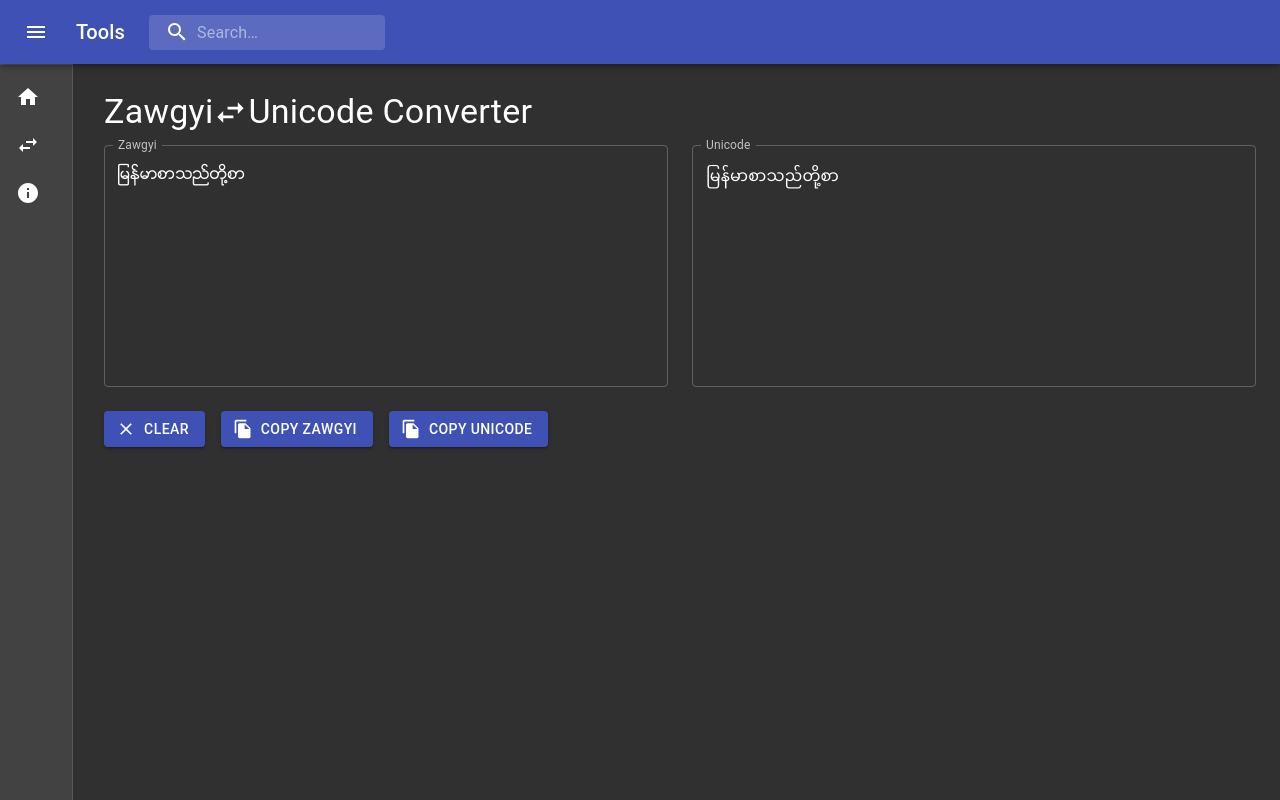
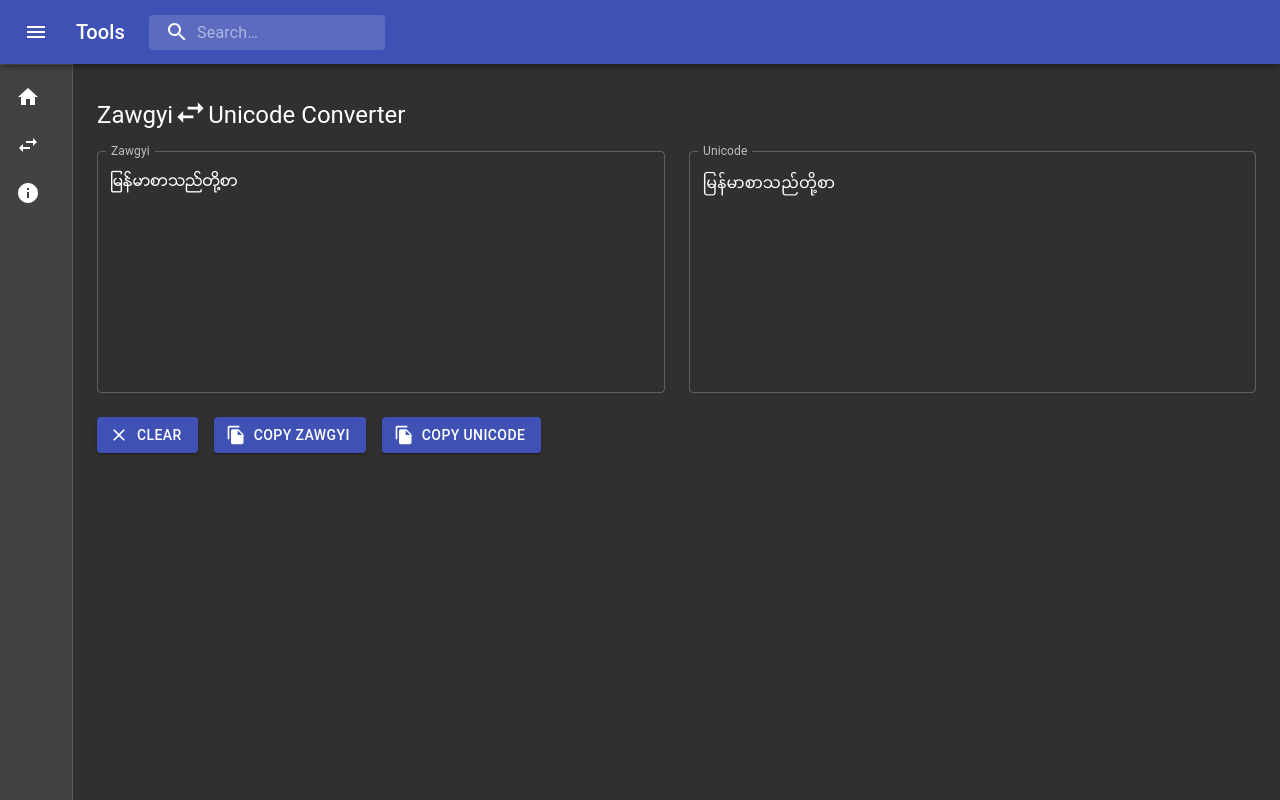
Before and after one commit to nayzawoo/tools, a React (Create React App) app: page /#/zawgyi-unicode-converter in a window 1280 px wide. Built offline with nearby package versions, Linux system fonts and the light colour scheme.

Commit message:
minor ui update

```diff
--- a/src/App.js
+++ b/src/App.js
@@ -243,7 +243,6 @@ export default function PrimarySearchAppBar() {
               </ListItem>
             </List>
           </Drawer>
-          x
           <main className={classes.content}>
             <div className={classes.toolbar} />
             <Suspense fallback={<div>Loading...</div>}>
--- /dev/null
+++ b/src/Components/PageTitle.js
@@ -0,0 +1,10 @@
+import Typography from "@material-ui/core/Typography";
+import Hidden from "@material-ui/core/Hidden";
+
+export default function PageTitle(props) {
+    return (
+      <div className="page-title" style={{ marginBottom: "20px" }}>
+          <Typography variant="h5">{props.children}</Typography>
+      </div>
+    );
+}
--- a/src/Components/ZgUni.js
+++ b/src/Components/ZgUni.js
@@ -6,6 +6,7 @@ import styled from "styled-components";
 import React from "react";
 import "../fonts/zawgyi.ttf";
 import "./ZgUni.css";
+import PageTitle from './PageTitle'
 import { zg2uni, uni2zg } from "../Libs/Rabbit";
 import FileCopyIcon from "@material-ui/icons/FileCopy";
 import Button from "@material-ui/core/Button";
@@ -35,7 +36,7 @@ const styles = (theme) => ({
   },
   button: {
     marginRight: theme.spacing(2),
-    marginBottom: theme.spacing(3),
+    marginBottom: theme.spacing(2),
   },
 });
 
@@ -92,13 +93,16 @@ class ZgUni extends React.Component {
     return (
       <div>
         <Toaster position="bottom-right" />
-        <Typography variant="h4" gutterBottom>
+        <PageTitle>
           Zawgyi
-          <SwapHorizIcon fontSize="large" style={{ top: '7px', position: 'relative' }}/>
+          <SwapHorizIcon
+            fontSize="large"
+            style={{ top: "7px", position: "relative" }}
+          />
           Unicode Converter
-        </Typography>
+        </PageTitle>
         <Grid container spacing={3}>
-          <Grid item sm={12} md={6}>
+          <Grid item xs={12} sm={12} md={6}>
             <ZawgyiInputWrapper>
               <TextField
                 fullWidth
@@ -117,7 +121,7 @@ class ZgUni extends React.Component {
               />
             </ZawgyiInputWrapper>
           </Grid>
-          <Grid item sm={12} md={6}>
+          <Grid item xs={12} sm={12} md={6}>
             <UnicodeInputWrapper>
               <TextField
                 fullWidth
```
